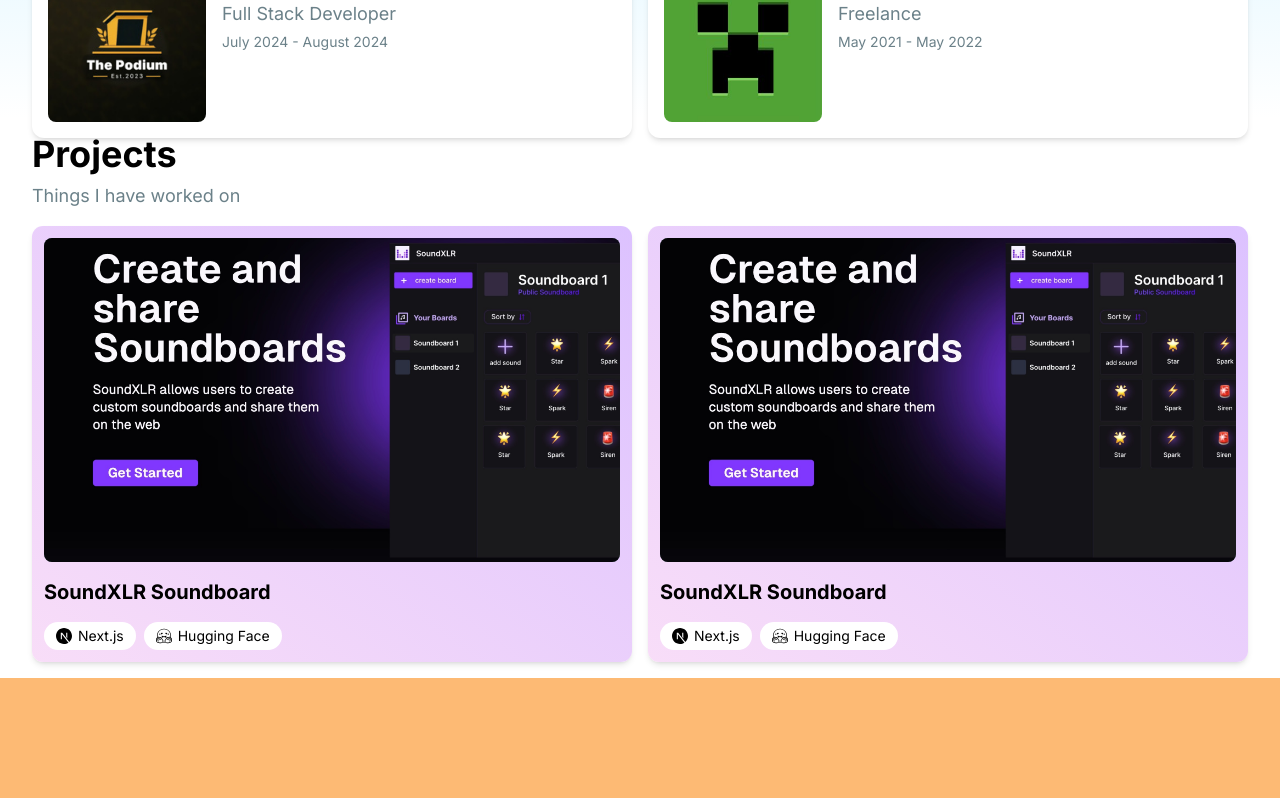
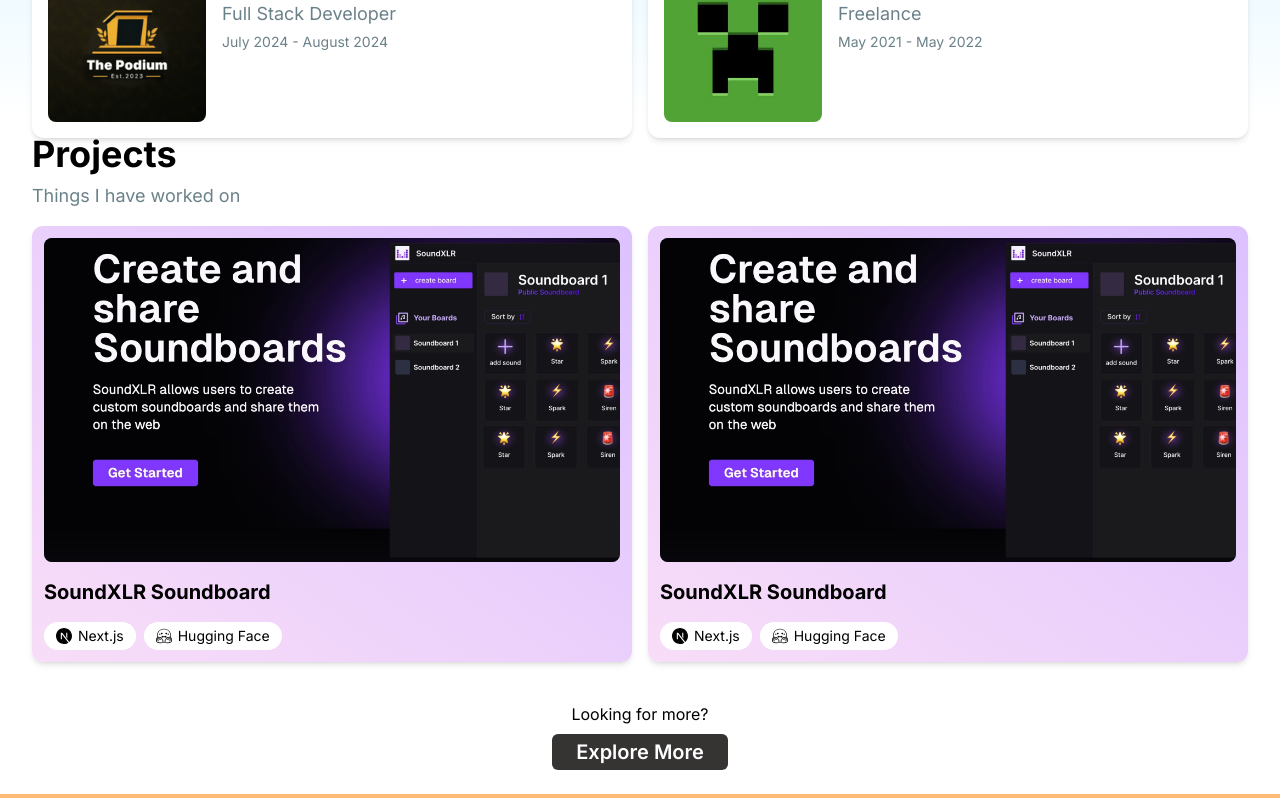
Before and after one commit to TejasBhovad/portfolio, a Next.js app: page / in a window 1280 px wide. Shown: the part 962-1760 px from the top of the page. Built offline with nearby package versions, Linux system fonts and the light colour scheme.

Commit message:
feat: projects section complete

```diff
--- a/app/globals.css
+++ b/app/globals.css
@@ -76,6 +76,7 @@
     }
   }
   [data-theme="dark"] {
+    --background: 0 0% 7%;
     --soundxlr-from: 266 60% 43%;
     --soundxlr-to: 0 0% 11%;
     --color-text-base: 255, 255, 255;
@@ -117,7 +118,7 @@
     }
   }
   .dark {
-    --background: 0 0% 3.9%;
+    --background: 0 0% 7%;
     --foreground: 0 0% 98%;
 
     --card: 0 0% 3.9%;
@@ -149,7 +150,7 @@
 :root,
 body,
 html {
-  height: 100%;
+  height: auto;
   @apply text-base bg-base;
 }
 @layer base {
--- a/app/page.jsx
+++ b/app/page.jsx
@@ -45,10 +45,6 @@
         transition={{ duration: 0.2, ease: "easeInOut" }} // Reduced duration
       >
         Full Stack web developer based in
-        {/* <span className="flex items-center gap-1">
-          <Pin />
-          India
-        </span> */}
         <LocationPin />
       </motion.span>
     </div>
@@ -227,14 +223,14 @@
         </div>
       </div>
       <div
-        className="w-full  bg-base   h-auto"
+        className="w-full bg-background  h-auto"
         style={
           {
             // maxHeight: "480px",
           }
         }
       >
-        <div className="max-w-7xl  mx-auto w-full flex flex-col gap-4 items-start justify-start h-auto px-8 py-4">
+        <div className="max-w-7xl mx-auto w-full flex flex-col gap-4 items-start justify-start h-auto px-8 py-4">
           <section className="w-full h-fit flex flex-col gap-1 sm:gap-2  ">
             <span className="w-full h-auto justify-start text-xl sm:text-2xl lg:text-4xl font-bold">
               Projects
@@ -276,6 +272,17 @@
             />
           </div>
         </div>
+        <section className="w-full h-auto flex flex-col items-center justify-center gap-2 py-6">
+          <span>Looking for more?</span>
+          <Button
+            variant="primary"
+            size="large"
+            className="bg-inverted text-inverted px-6 rounded-md text-xl sm:font-semibold py-1 transition-all duration-300"
+            onClick={handleClick}
+          >
+            Explore More
+          </Button>
+        </section>
       </div>
       <div
         className="w-full aspect-[2/1] bg-orange-300"
--- a/components/gradient-card.jsx
+++ b/components/gradient-card.jsx
@@ -9,17 +9,17 @@
   projectImage,
   techUsed,
   gradient = {
-    from: "from-soundxlr-from  ",
+    from: "from-soundxlr-from",
     to: "to-soundxlr-to",
   },
 }) {
   return (
-    <motion.div className="h-fit w-full" transition={{ duration: 0.2 }}>
+    <motion.div className="h-fit w-full">
       <div
         className={`flex shadow-md flex-col h-full bg-gradient-to-bl ${gradient.from} ${gradient.to} dark:bg-gradient-to-bl backdrop-blur-sm rounded-[11px] p-3`}
       >
         <div className="relative aspect-video overflow-hidden rounded-lg bg-muted">
-          <img
+          <motion.img
             src={projectImage}
             alt={imageTitle}
             className="h-full w-full object-cover"
@@ -34,13 +34,15 @@
 
           <div className="flex flex-wrap gap-2">
             {techUsed.map((tech, index) => (
-              <div
+              <motion.div
                 key={index}
-                className="flex items-center gap-1.5 rounded-full bg-base dark:bg-gray-800 backdrop-blur-sm px-3 py-1 text-sm"
+                className="flex items-center select-none gap-1.5 rounded-full bg-base dark:bg-gray-800 backdrop-blur-sm px-3 py-1 text-sm"
+                whileHover={{ scale: 1.025 }}
+                transition={{ duration: 0.2 }}
               >
                 {tech.icon}
                 <span>{tech.name}</span>
-              </div>
+              </motion.div>
             ))}
           </div>
         </div>
--- a/components/tab-card.jsx
+++ b/components/tab-card.jsx
@@ -28,7 +28,6 @@
           height={36}
           src={image}
           alt={name}
-          layout="cover"
           className="w-full object-cover h-full aspect-square rounded-lg"
         />
       </motion.div>
```
